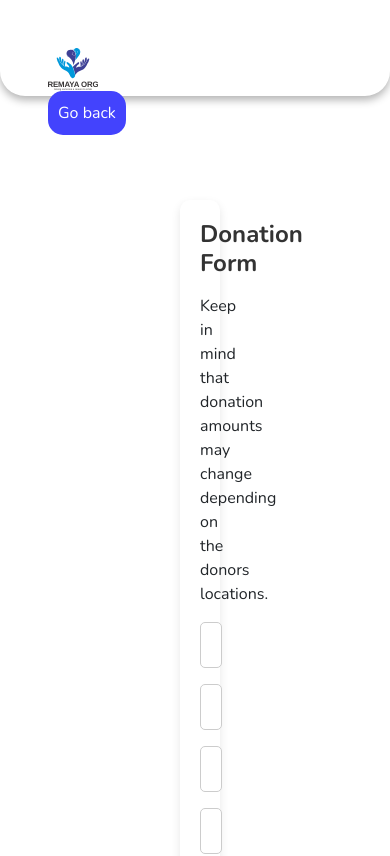
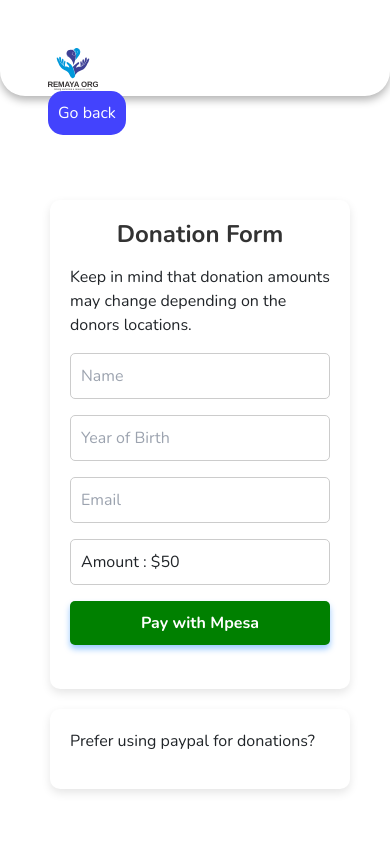
Before and after one commit to Brianali-codes/remaya-react, a React (Vite) app: page /donateform in a window 390 px wide. Shown: the top 856 px of the page. Built offline with nearby package versions, Linux system fonts and the light colour scheme; a web font is replaced by a local one.

Commit message:
fix layout issues and readded client id for env file

```diff
--- a/src/App.css
+++ b/src/App.css
@@ -319,10 +319,14 @@
     #donation-container{
       flex-direction: column !important;
       height: 500px;
-
+      width: 300px !important;
     }
     #main-donate{
       flex-direction: column !important;
+      gap: 20px !important;
+    }
+    #container2{
+      width: 300px !important;
     }
     .doncont{
       width: 100%;
--- a/src/pages/donateform.jsx
+++ b/src/pages/donateform.jsx
@@ -166,6 +166,7 @@ export default function DonateForm() {
                   boxSizing: "border-box",
                   height:'fit-content',
                 }}
+                id="container2"
             >
               <p className="desc">Prefer using paypal for donations?</p>
               <DonateButton/>
```
